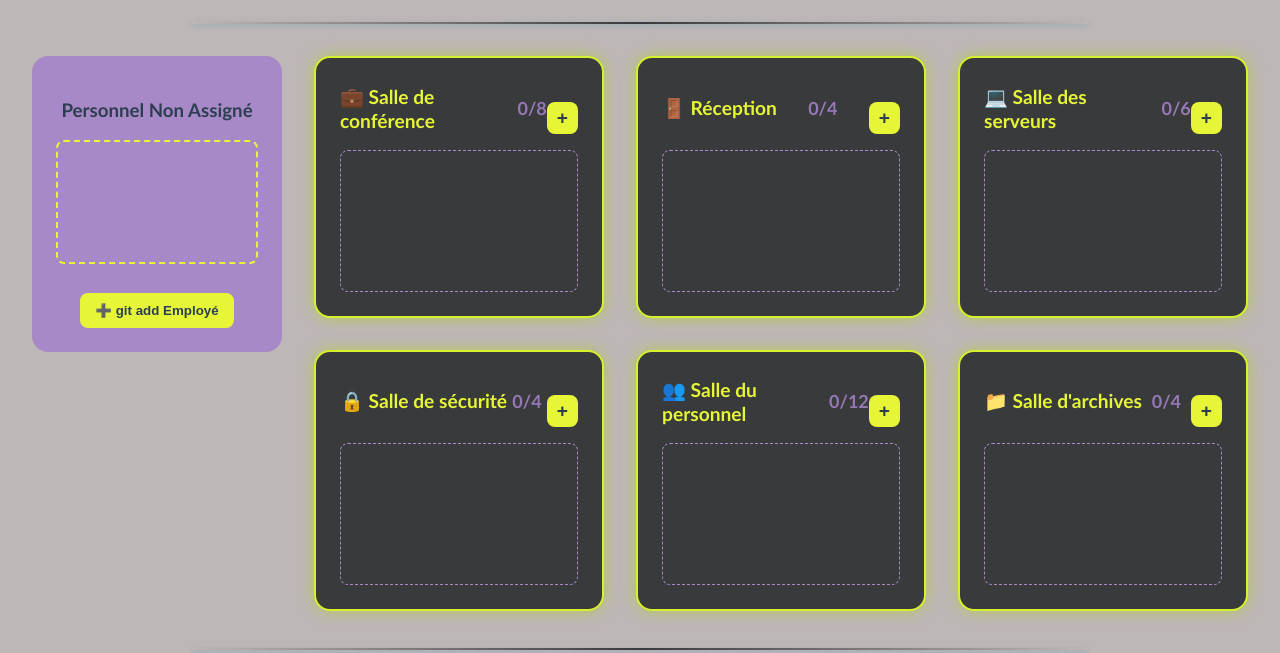
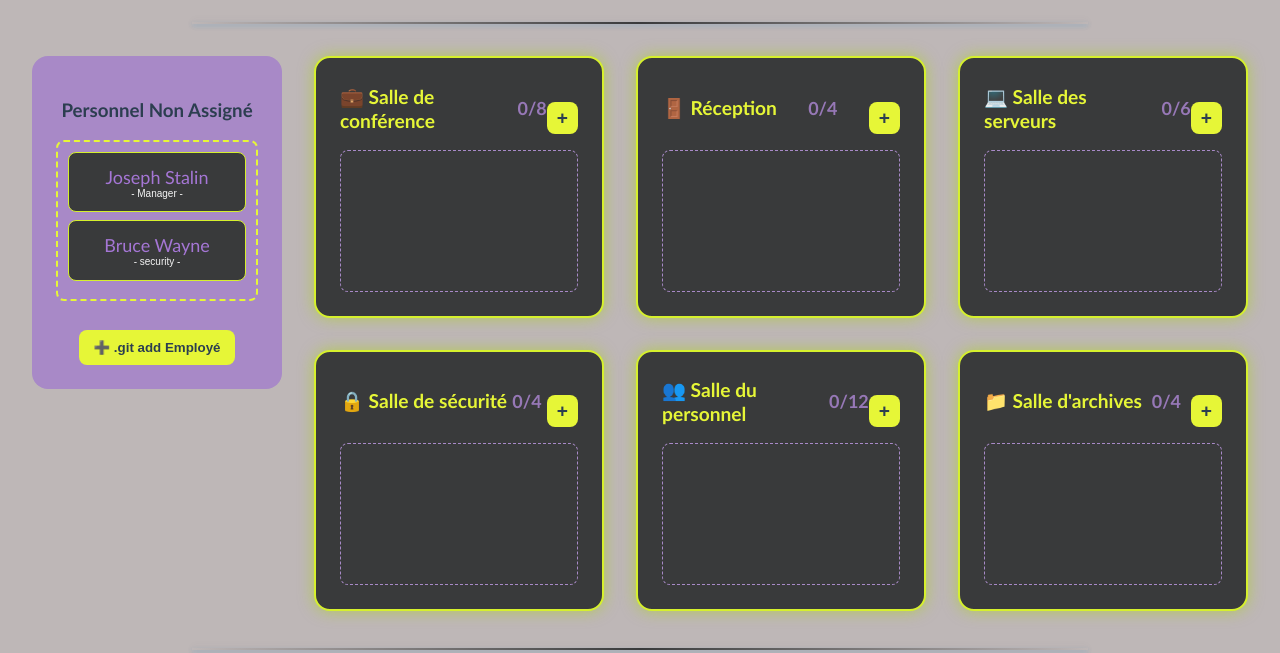
Before and after one commit to esbainaoufal-creator/Soutenance-Crois-e---Workspace-Staff-Manager, a plain HTML site: page dashboard.html in a window 1280 px wide. Shown: the part 82-735 px from the top of the page. Drawn offline with Linux system fonts and the light colour scheme.

Commit message:
JSON SETUP, JS SETUP

```diff
--- /dev/null
+++ b/app.js
@@ -0,0 +1,46 @@
+
+
+let appState = {};
+let zoneRestrictions = {};
+
+fetch('data.json')
+    .then(response => response.json())
+    .then(data => {
+        appState = data.initialData;
+        zoneRestrictions = data.zoneRestrictions;
+
+        initialiserApp();
+    })
+    .catch(error => {
+        console.error("Erreur chargement JSON:", error);
+    });
+
+function initialiserApp() {
+    const staffListElement = document.getElementById('unassignedStaff');
+    const zoneButtons = document.querySelectorAll('.add-to-zone');
+
+
+    console.log("Employés:", appState.staff.length);
+    console.log("Zones:", Object.keys(appState.zones).length);
+    console.log("Loaded employees:", appState.staff);
+
+    appState.staff.forEach(employee => {
+        const employeeDiv = document.createElement('div');
+
+        employeeDiv.classList.add('employee-card');
+        employeeDiv.innerHTML =
+        `<div class="employee-name">${employee.name}</div>
+     <div class="employee-role">- ${employee.role} -</div>`;
+        staffListElement.appendChild(employeeDiv);
+    });
+
+    zoneButtons.forEach(button => {
+
+        button.addEventListener('click', (event) => {
+    const zoneElement = event.target.closest('.zone');
+    const zoneId = zoneElement.dataset.zone;
+    console.log("Clicked zone:", zoneId);
+});
+    });
+
+}
--- a/dashboard.css
+++ b/dashboard.css
@@ -149,6 +149,30 @@ footer hr {
     text-shadow: 0 0 10px rgb(225, 239, 98);
     transform: translateY(-5px);
     box-shadow: 0 5px 20px rgba(171, 214, 15, 0.8);
+
+}
+.employee-card {
+    background-color: #393a3b;
+    border: 1px solid #d6f02d;
+    border-radius: 0.5em;
+    padding: 0.8em;
+    margin-bottom: 0.5em;
+    color: #a576d5;
+    text-shadow: none;
+    font-weight: 500;
+}
+.employee-role{
+    color: whitesmoke;
+    font-family: Arial, Helvetica, sans-serif;
+    font-size:x-small;
+}
+.employee-name{
+    font-size: large;
+}
+.employee-card:hover{
+    background-color: #000000;
+    text-shadow: none;
+    font-weight: 600;
 }
 
 
--- a/dashboard.html
+++ b/dashboard.html
@@ -28,13 +28,15 @@
                         <div class="staff-list" id="unassignedStaff">
 
                         </div>
-                <button class="add-worker-btn">➕ git add Employé</button>
+                        <button class="add-worker-btn">➕ .git add Employé</button>
                     </div>
                 </aside>
 
 
         <main class="workspace">
             <div class="floor-plan">
+
+
 
                 <div class="zone" data-zone="conference">
                     <div class="zone-header">
@@ -70,6 +72,7 @@
 
                     </div>
                 </div>
+
 
 
                 <div class="zone" data-zone="security">
@@ -116,6 +119,8 @@
             <h1>WorkSphere</h1>
         </div>
     </footer>
+
+    <script src="app.js"></script>
 </body>
 
 </html>
--- /dev/null
+++ b/data.json
@@ -0,0 +1,79 @@
+{
+    "initialData": {
+        "staff": [
+            {
+                "id": 1,
+                "name": "Joseph Stalin",
+                "role": "Manager",
+                "photo": "",
+                "email": "Stalin@worksphere.com",
+                "phone": "01 23 45 67 89",
+                "zone": null,
+                "experiences": []
+            },
+            {
+                "id": 2,
+                "name": "Bruce Wayne",
+                "role": "security",
+                "photo": "",
+                "email": "Bruce@worksphere.com",
+                "phone": "06 23 45 57 89",
+                "zone": null,
+                "experiences": []
+            }
+        ],
+        "zones": {
+            "conference": {
+                "name": "Salle de conférence",
+                "capacity": 8,
+                "staff": []
+            },
+            "reception": {
+                "name": "Réception",
+                "capacity": 4,
+                "staff": []
+            },
+            "server": {
+                "name": "Salle des serveurs",
+                "capacity": 6,
+                "staff": []
+            },
+            "security": {
+                "name": "Salle de sécurité",
+                "capacity": 4,
+                "staff": []
+            },
+            "staff": {
+                "name": "Salle du personnel",
+                "capacity": 12,
+                "staff": []
+            },
+            "archive": {
+                "name": "Salle d'archives",
+                "capacity": 4,
+                "staff": []
+            }
+        }
+    },
+    "zoneRestrictions": {
+        "reception": [
+            "receptionist",
+            "manager"
+        ],
+        "server": [
+            "technician",
+            "manager"
+        ],
+        "security": [
+            "security",
+            "manager"
+        ],
+        "archive": [
+            "manager",
+            "receptionist",
+            "technician",
+            "security",
+            "other"
+        ]
+    }
+}
--- a/style-index.css
+++ b/style-index.css
@@ -204,6 +204,7 @@ main .para-1 p {
     text-align: center;
     box-shadow: 0 0 15px rgba(171, 214, 15, 0.589);
     flex-shrink: 0;
+
 }
 
 .inner {
@@ -217,6 +218,6 @@ main .para-1 p {
 .getstarted:hover {
     box-shadow: 0 0 20px rgba(0, 255, 0, 0.4);
     transform: translateY(-2px);
-
+    text-shadow: 0 0 10px rgb(225, 239, 98);
     transition: all 0.3s ease;
 }
```
Also changed, not shown: index.html (line endings or trailing spaces). Lines whose indentation alone changed are shown as unchanged.
